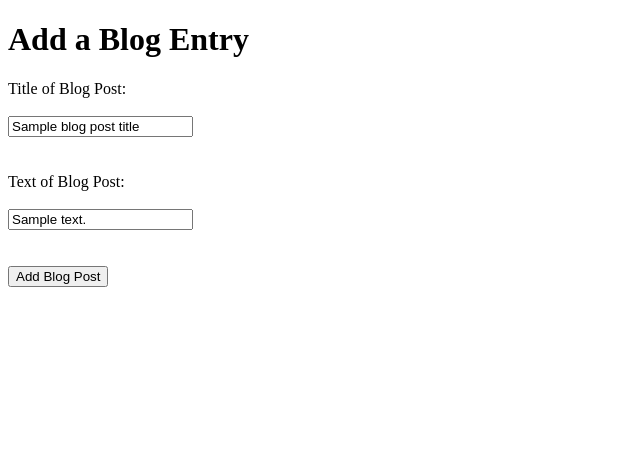
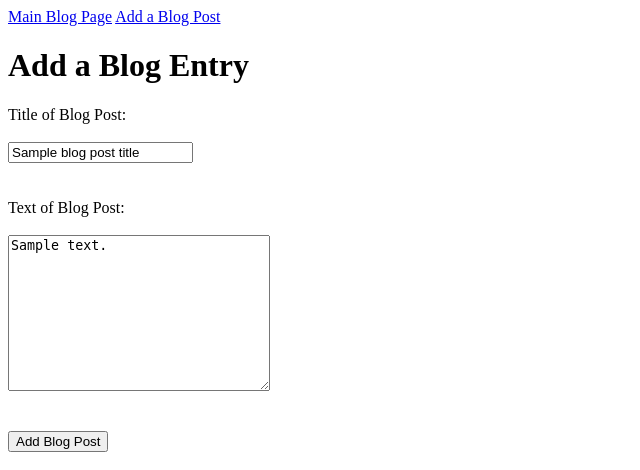
Before and after one commit to dpryor67/blogz, a Flask app: template templates/new_posts.html in a window 1280 px wide. Shown: the top 470 px of the page, without its empty margins (0-640 px from the left). Run offline with Flask 2, Linux system fonts and the light colour scheme; the template is opened without the code that fills it: most values are stand-ins (such as "Sample title", 1, 10 or a date in 2020).

Commit message:
Add functionality for use cases

```diff
--- a/main.py
+++ b/main.py
@@ -17,6 +17,11 @@ class Blog(db.Model):
     def __init__(self, title, body):
         self.title = title
         self.body = body
+
+
+@app.route('/')
+def index():
+    return redirect('/blog')
 
 
 @app.route('/newpost', methods=['POST', 'GET'])
@@ -39,7 +44,7 @@ def newpost():
             new_blog_post = Blog(blog_post_title, blog_post_body)
             db.session.add(new_blog_post)
             db.session.commit()
-            return redirect('/blog')
+            return redirect('/blog?id=' + str(new_blog_post.id))
         else:
             return render_template('new_posts.html', title_error=title_error, body_error=body_error, blog_post_title=blog_post_title, blog_post_body=blog_post_body)
 
@@ -49,6 +54,13 @@ def newpost():
 @app.route('/blog', methods=['GET'])
 def blog_list():
 
+    blog_post_id = request.args.get('id')
+
+    if blog_post_id:
+        blog_posts = Blog.query.filter_by(id=blog_post_id).all()
+        individual_blog_post = Blog.query.filter_by(id=blog_post_id).first()
+        return render_template('individual_blog_post.html', title=individual_blog_post.title, blog_posts=blog_posts)
+
     blog_posts = Blog.query.all()
 
     return render_template('main_blog_page.html', blog_posts=blog_posts)
--- a/templates/base.html
+++ b/templates/base.html
@@ -1,6 +1,11 @@
 
 <!doctype html>
 <html>
+  <header>
+    <a href="/blog">Main Blog Page</a>
+    <a href="/newpost">Add a Blog Post</a>
+  </header>
+
     <head>
         <title>{{title}}</title>
     </head>
--- a/templates/main_blog_page.html
+++ b/templates/main_blog_page.html
@@ -13,7 +13,7 @@
 
       {% for blog in blog_posts %}
       <h3>
-        {{blog.title}}
+        <a href="./blog?id={{blog.id}}">{{blog.title}}</a>
       </h3>
       <p>
         {{blog.body}}
--- a/templates/new_posts.html
+++ b/templates/new_posts.html
@@ -15,7 +15,7 @@
         <label>
             Text of Blog Post:
         </label><br><br>
-        <input type="text" name="blog_post_body" value='{{blog_post_body}}' />
+        <textarea name="blog_post_body" rows="10" cols="30">{{blog_post_body}}</textarea>
         <label class="error">{{body_error}}</label><br><br><br>
         <input type="submit" value='Add Blog Post' />
     </form>
```
Also changed, not shown: templates/individual_blog_post.html (added, +15 -0 lines).
